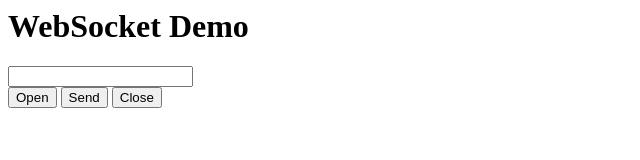
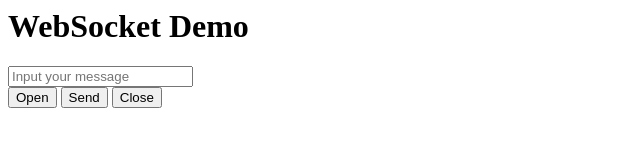
Before and after one commit to aitchtee/clojure-mire, a plain HTML site: page resources/public/index.html in a window 1280 px wide. Shown: the full height of the page, 0-640 px from the left. Drawn offline with Linux system fonts and the light colour scheme.

Commit message:
Say fixed

```diff
--- a/resources/public/index.html
+++ b/resources/public/index.html
@@ -6,7 +6,7 @@
 <body>
   <h1>WebSocket Demo</h1>
   <div>
-    <input type="text" id="input" value="" />
+    <input type="text" id="input" placeholder="Input your message" />
   </div>
   <div>
     <button type="button" id="open">Open</button>
--- a/resources/public/js/app.js
+++ b/resources/public/js/app.js
@@ -33,7 +33,9 @@ window.onload = function() {
 
         socket.onmessage = function(event) {
             var message = event.data;
+            // messages.innerHTML = "<p> ulzfuk </br> ejlfsdkch</p>";
             output("received", "<<< " + message);
+
         };
 
         socket.onclose = function(event) {
```
Also changed, not shown: 5 other files.
